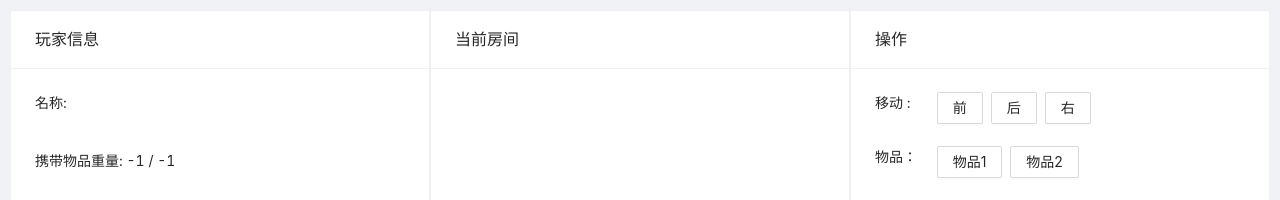
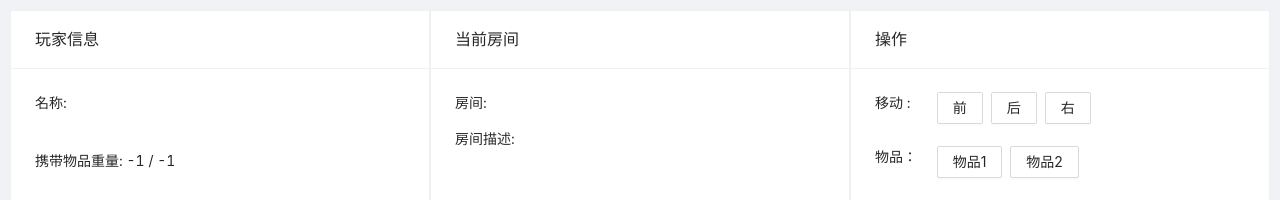
Before and after one commit to EwainLiu/zuul-front, a React (Create React App) app: page / in a window 1280 px wide. Shown: the top 200 px of the page. Built offline with nearby package versions, Linux system fonts and the light colour scheme; no server answers.

Commit message:
style: Modify UI

```diff
--- a/src/room/UIRoomInfo.js
+++ b/src/room/UIRoomInfo.js
@@ -42,7 +42,10 @@ class UIRoomInfo extends Component {
                     style={{height: "300px"}}
                 >
                     <p>
-                        {roomDescription}
+                        房间: {roomName}
+                    </p>
+                    <p>
+                        房间描述: {roomDescription}
                     </p>
                 </Card>
             </Col>
```
